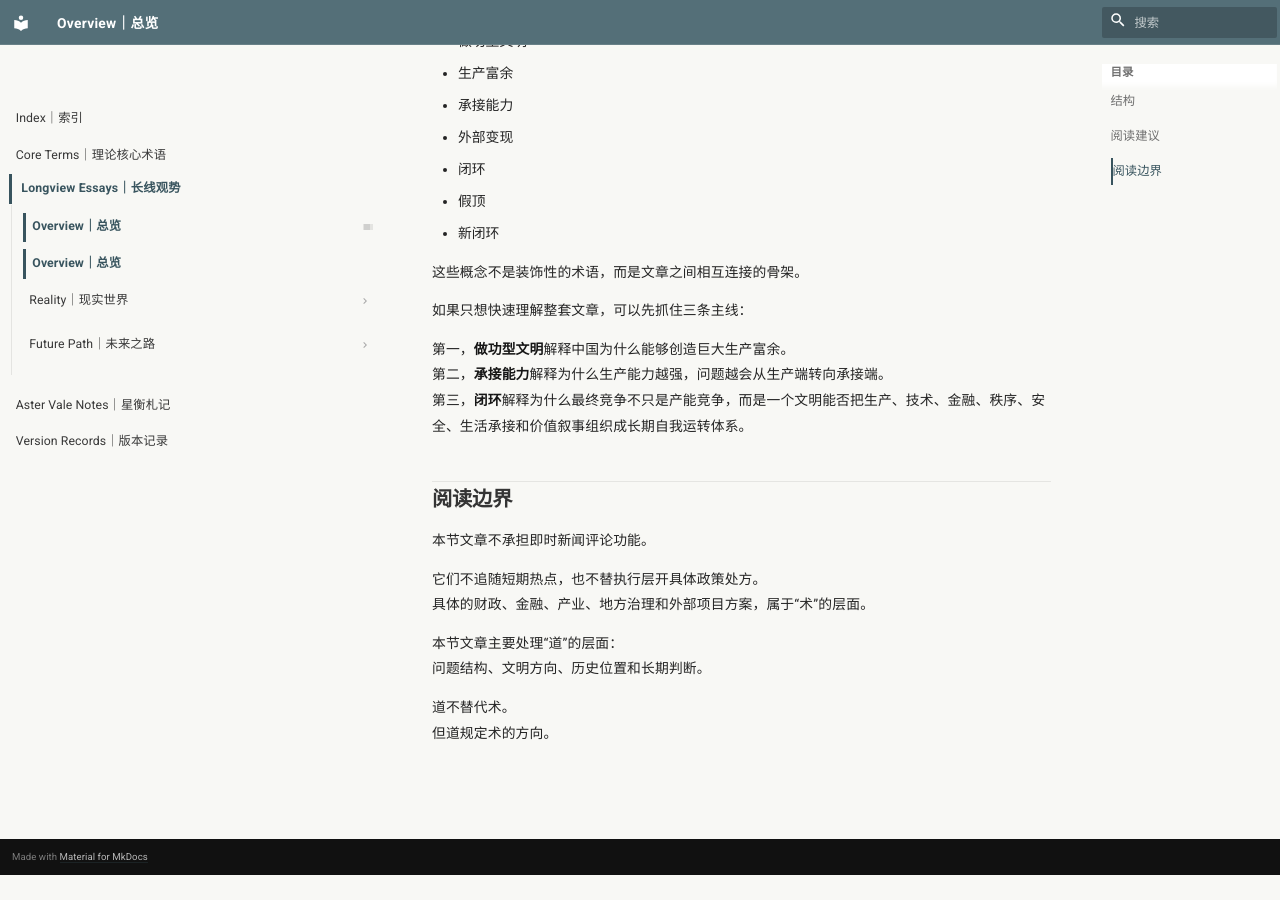
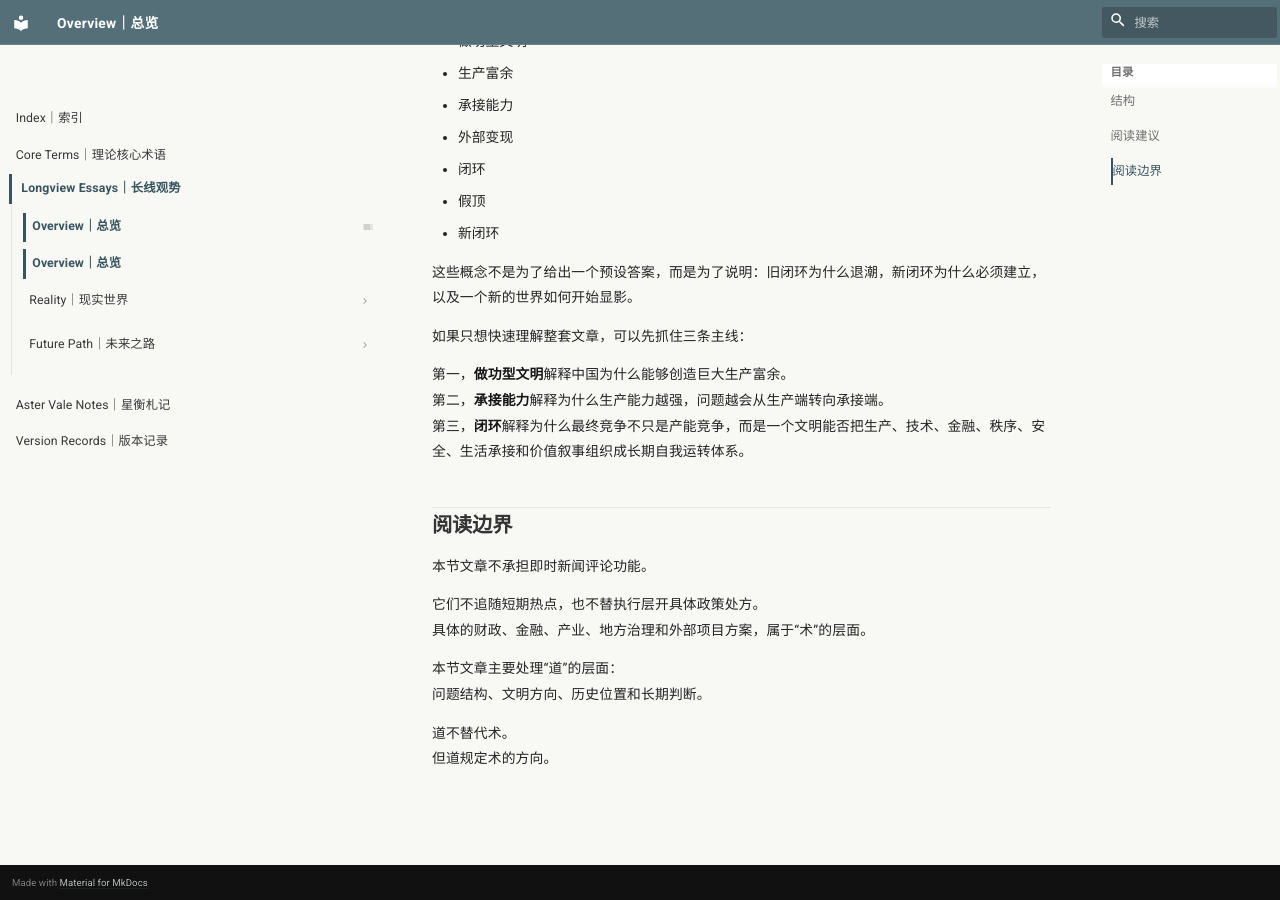
Before and after one commit to guanshi1688/longview-archive, an MkDocs documentation site: the page built from docs/essays/index.md, in a window 1280 px wide and 900 px high, scrolled down 1181 px. Built offline with MkDocs 1.6.1 and Material for MkDocs 9.7.7, drawn with Linux system fonts in a browser that asks for light colours; before the commit the page ends 2056 px from its top, so only the background shows below that.

Commit message:
Update index.md

```diff
--- a/docs/essays/index.md
+++ b/docs/essays/index.md
@@ -46,7 +46,7 @@
 - 假顶
 - 新闭环
 
-这些概念不是装饰性的术语，而是文章之间相互连接的骨架。
+这些概念不是为了给出一个预设答案，而是为了说明：旧闭环为什么退潮，新闭环为什么必须建立，以及一个新的世界如何开始显影。
 
 如果只想快速理解整套文章，可以先抓住三条主线：
 
```
